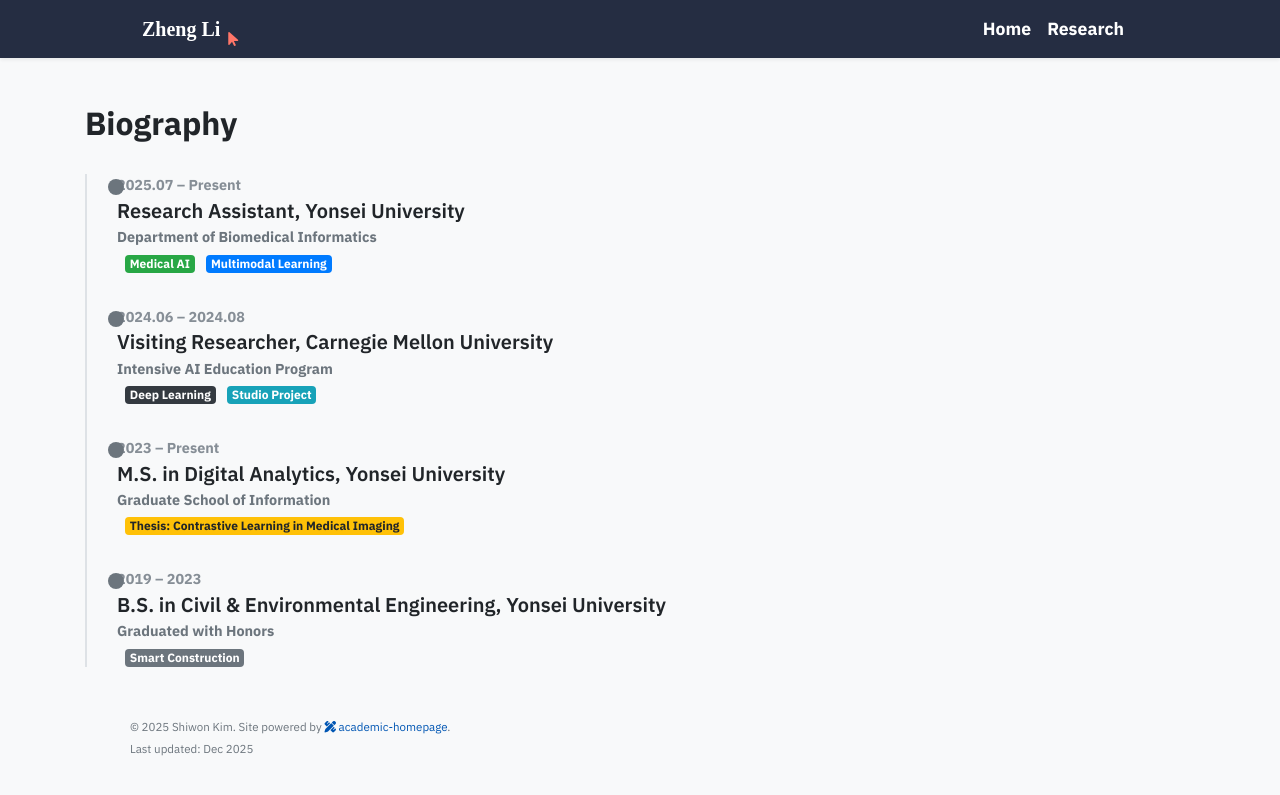
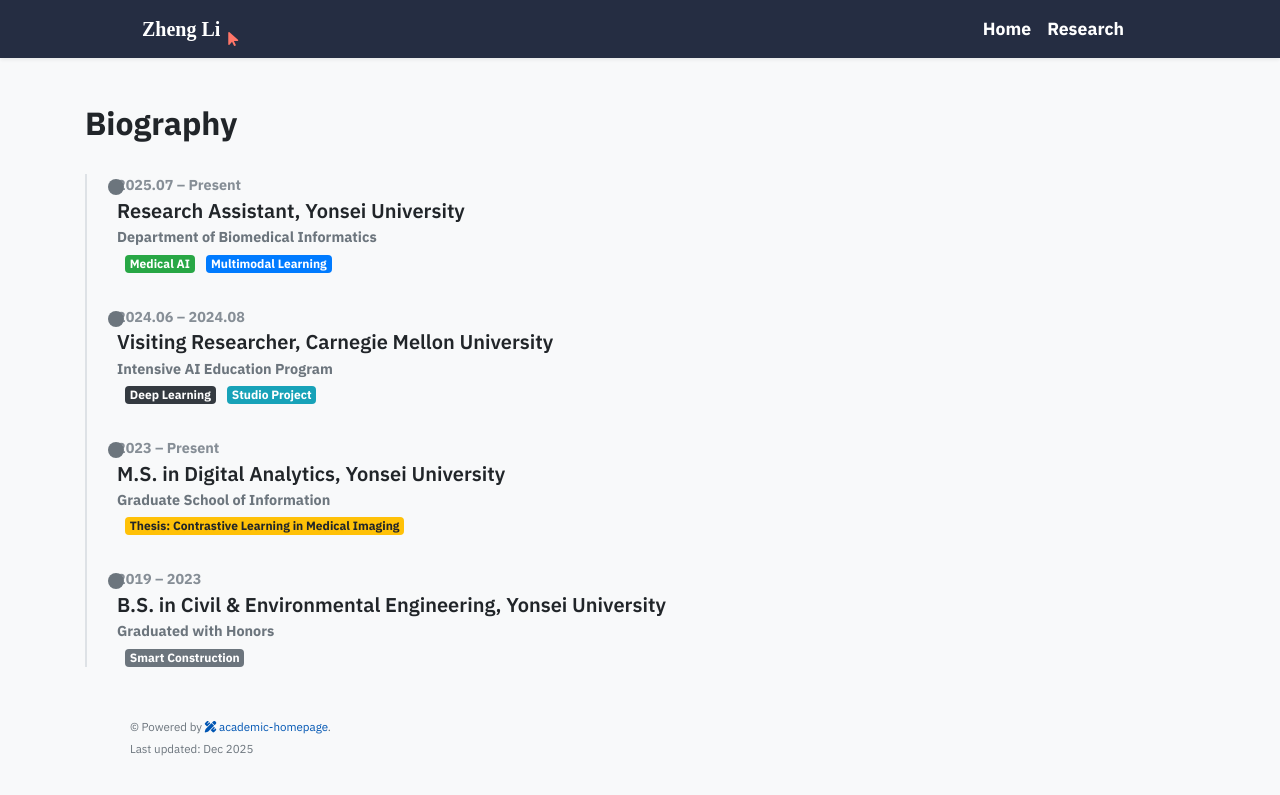
Before and after one commit to shuaichaosong/shuaichaosong.github.io, a Jekyll site: the page built from bio.html, in a window 1280 px wide. Shown: the top 795 px of the page. Built offline with Jekyll 4.4.1, drawn with Linux system fonts in a browser that asks for light colours; nearby versions of some CDN libraries; some web fonts are replaced; a style sheet for code colours, icons or effects is not loaded.

```diff
--- a/_includes/footer.html
+++ b/_includes/footer.html
@@ -7,7 +7,7 @@
           <div class="col-12">
             <div class="text-muted">
               <small>
-                &copy; 2025 Shiwon Kim. Site powered by {{ site.data.display.footer_text }}.<br>
+                &copy; Powered by {{ site.data.display.footer_text }}.<br>
                 Last updated: {{ "now" | date: "%b %Y" }}
               </small>
             </div>
```
Also changed, not shown: _publications/2023/2023-7Usenix.md (+1 -1 lines).
